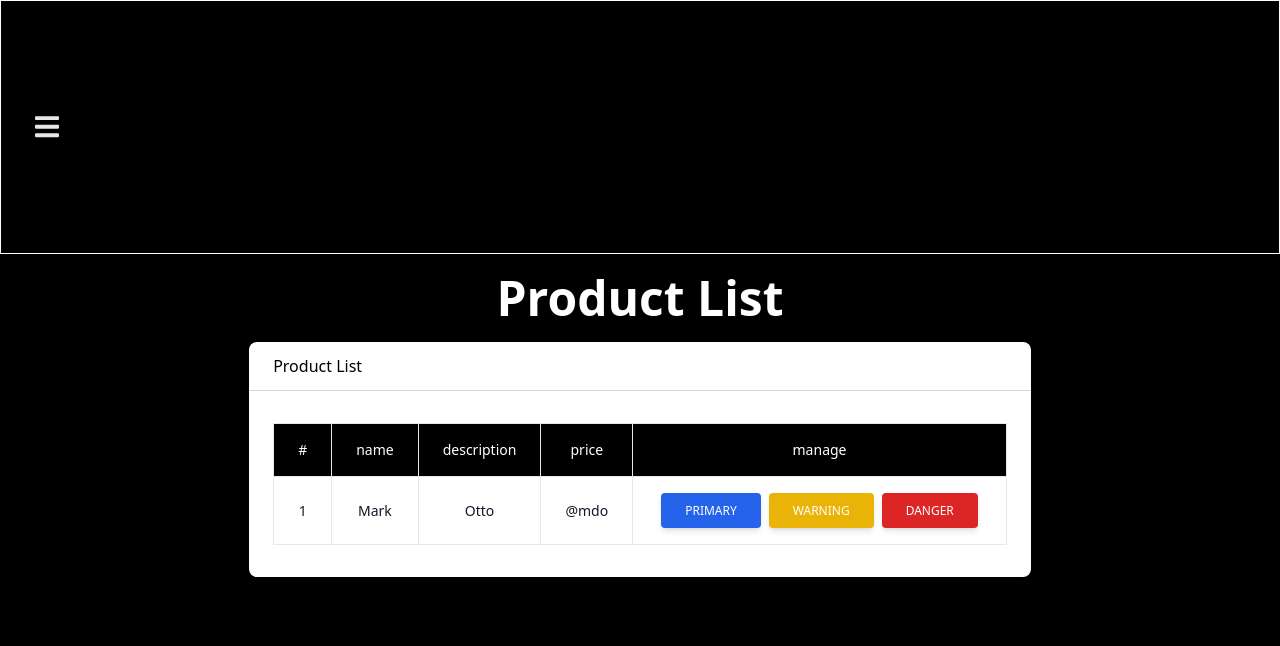
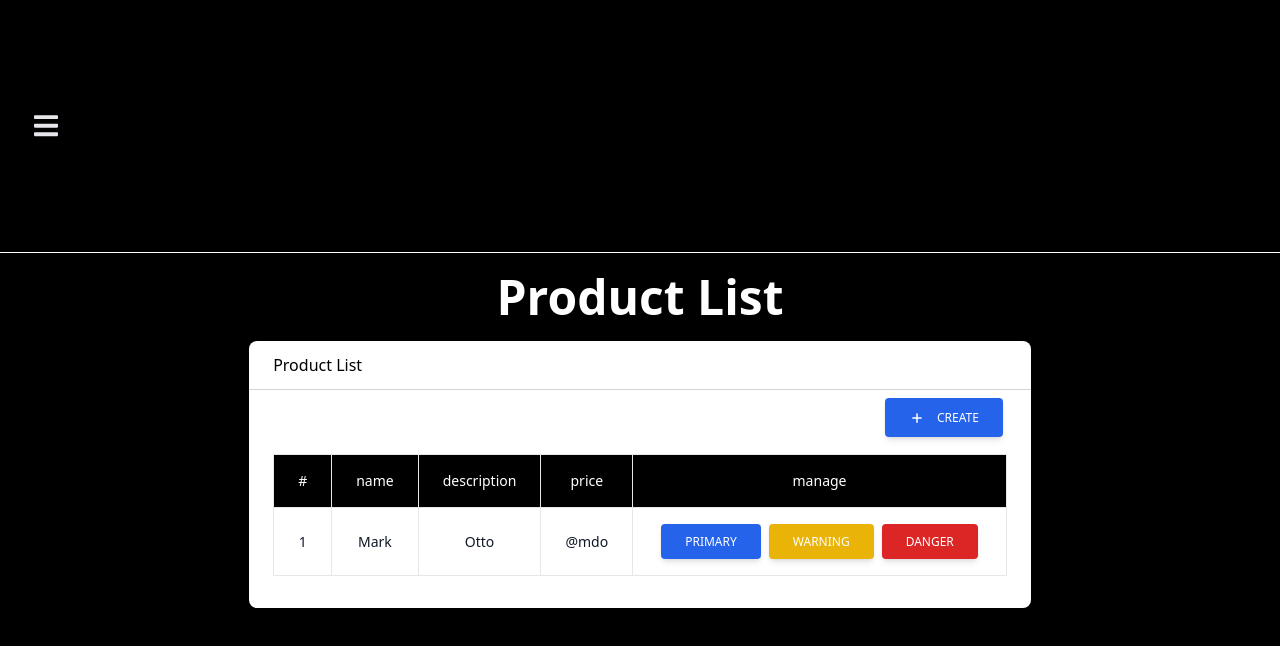
Before and after one commit to HEEPOKE/Vue-GO, a Vue app in the folder Client/: page /product in a window 1280 px wide. Shown: the top 646 px of the page. Built offline with nearby package versions, Linux system fonts and the light colour scheme; what tw-elements would draw is missing.

Commit message:
add addbutton

```diff
--- /dev/null
+++ b/Client/src/components/Product/CreateProductBtn.vue
@@ -0,0 +1,10 @@
+<template>
+    <button type="button"
+        class="inline-block float-right px-6 py-3 my-2 mx-7 bg-blue-600 text-white ont-medium text-xs leading-tight uppercase rounded shadow-md hover:bg-blue-700 hover:shadow-lg focus:bg-blue-700 focus:shadow-lg focus:outline-none focus:ring-0 active:bg-blue-800 active:shadow-lg transition duration-150 ease-in-out">
+        <font-awesome-icon icon="fa-solid fa-plus" class="w-4 h-3 mr-3" />Create</button>
+</template>
+<script lang="ts">
+export default {
+    name: "CreateProductBtn"
+}
+</script>
--- a/Client/src/components/Product/Index.vue
+++ b/Client/src/components/Product/Index.vue
@@ -6,7 +6,8 @@
         <div class="py-3 px-6 border-b border-gray-300">
           Product List
         </div>
-        <div class="p-6">
+        <CreateProductBtn />
+        <div class="p-6 mt-8">
           <DataTableProduct />
         </div>
       </div>
@@ -16,12 +17,14 @@
 <script lang="ts">
 import HeaderProduct from "./Header.vue";
 import DataTableProduct from "./DataTableProduct.vue";
+import CreateProductBtn from "./CreateProductBtn.vue";
 
 export default {
   name: "ProductList",
   components: {
     HeaderProduct,
-    DataTableProduct
+    DataTableProduct,
+    CreateProductBtn
   },
 };
 </script>
--- a/Client/src/components/navbar/Index.vue
+++ b/Client/src/components/navbar/Index.vue
@@ -1,6 +1,6 @@
 <template>
   <nav
-    class="relative w-full flex flex-wrap items-center justify-between py-3 bg-rose-600 text-white shadow-lg navbar navbar-expand-lg navbar-light dark:bg-black dark:text-gray-700 dark:border dark:border-white dark:border-b-white">
+    class="relative w-full flex flex-wrap items-center justify-between py-3 bg-rose-600 text-white shadow-lg navbar navbar-expand-lg navbar-light dark:bg-black dark:text-gray-700 dark:border-b dark:border-b-white">
     <div class="container-fluid w-full flex flex-wrap items-center justify-between px-6">
       <button
         class="navbar-toggler text-gray-200 border-0 hover:shadow-none hover:no-underline py-2 px-2.5 bg-transparent focus:outline-none focus:ring-0 focus:shadow-none focus:no-underline"
--- a/Client/src/main.ts
+++ b/Client/src/main.ts
@@ -1,14 +1,14 @@
 import { createApp } from "vue";
 import { library } from "@fortawesome/fontawesome-svg-core";
 import { FontAwesomeIcon } from "@fortawesome/vue-fontawesome";
-import { faMoon, faSun } from "@fortawesome/free-solid-svg-icons";
+import { faMoon, faSun, faPlus } from "@fortawesome/free-solid-svg-icons";
 import App from "./App.vue";
 import router from "./routes/routes";
 import "tw-elements";
 import "./index.css";
 import "./assets/css/NotFound.css";
 
-library.add(faMoon, faSun);
+library.add(faMoon, faSun, faPlus);
 
 createApp(App)
   .use(router)
```
